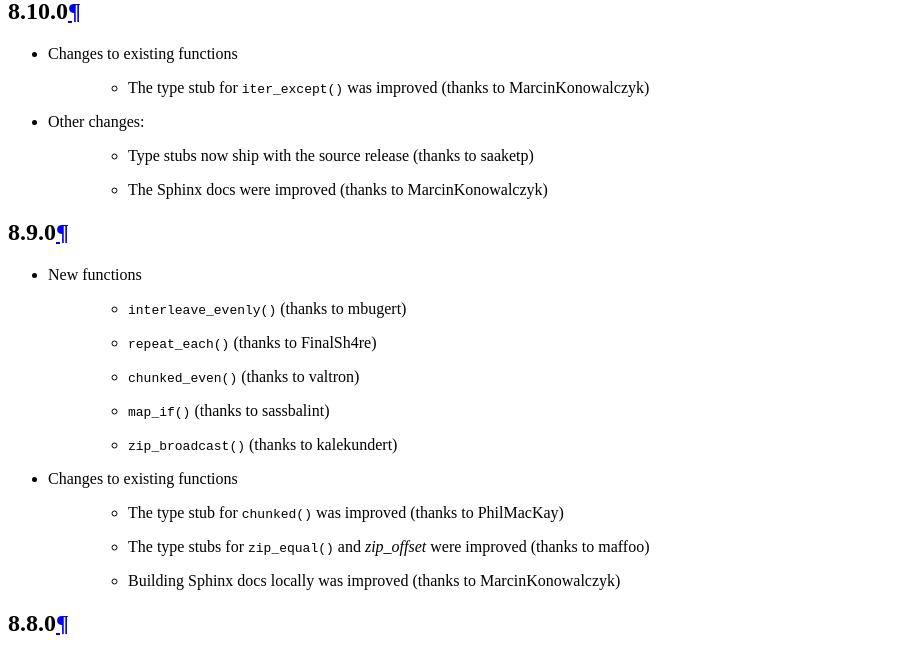
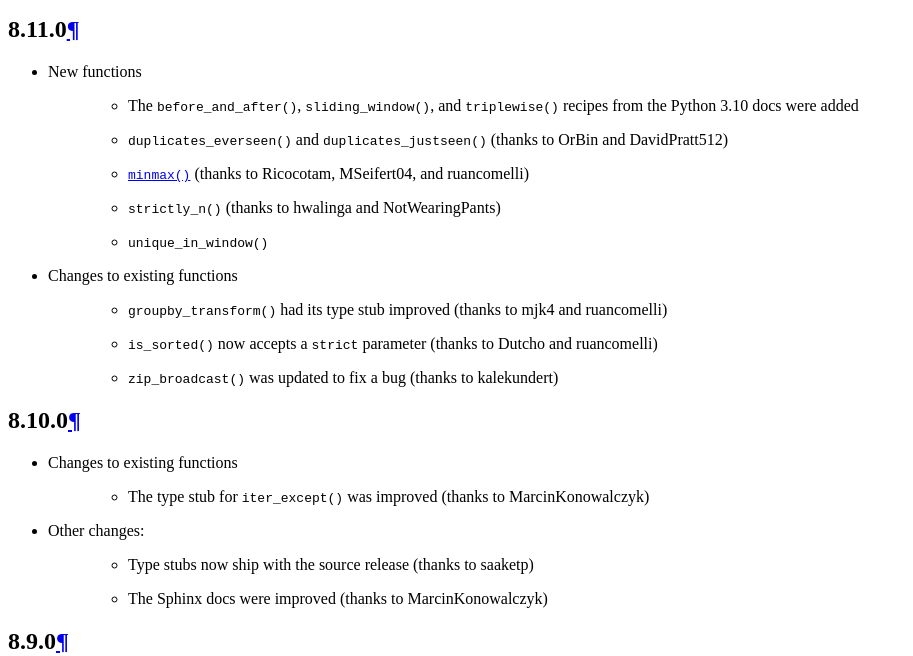
Before and after one commit to PhilippWeinman/more-itertools, a Sphinx documentation site: the page built from docs/versions.rst, in a window 1280 px wide and 900 px high, scrolled down 876 px, cut to the strip 244-900 px from the top of the window. Shown: the whole strip, without its empty margins (0-913 px from the left). Built offline with Sphinx 7.4.7 and the Read the Docs theme 2.0.0, drawn with Linux system fonts in a browser that asks for light colours.

Commit message:
Updates for version 8.11

```diff
--- a/docs/versions.rst
+++ b/docs/versions.rst
@@ -4,6 +4,21 @@ Version History
 
 .. automodule:: more_itertools
    :noindex:
+
+8.11.0
+------
+
+* New functions
+    * The :func:`before_and_after`, :func:`sliding_window`, and :func:`triplewise` recipes from the Python 3.10 docs were added
+    * :func:`duplicates_everseen` and :func:`duplicates_justseen` (thanks to OrBin and DavidPratt512)
+    * :func:`minmax` (thanks to Ricocotam, MSeifert04, and ruancomelli)
+    * :func:`strictly_n` (thanks to hwalinga and NotWearingPants)
+    * :func:`unique_in_window`
+
+* Changes to existing functions
+    * :func:`groupby_transform` had its type stub improved (thanks to mjk4 and ruancomelli)
+    * :func:`is_sorted` now accepts a ``strict`` parameter (thanks to Dutcho and ruancomelli)
+    * :func:`zip_broadcast` was updated to fix a bug (thanks to kalekundert)
 
 8.10.0
 ------
```
Also changed, not shown: README.rst (+8 -0 lines).
